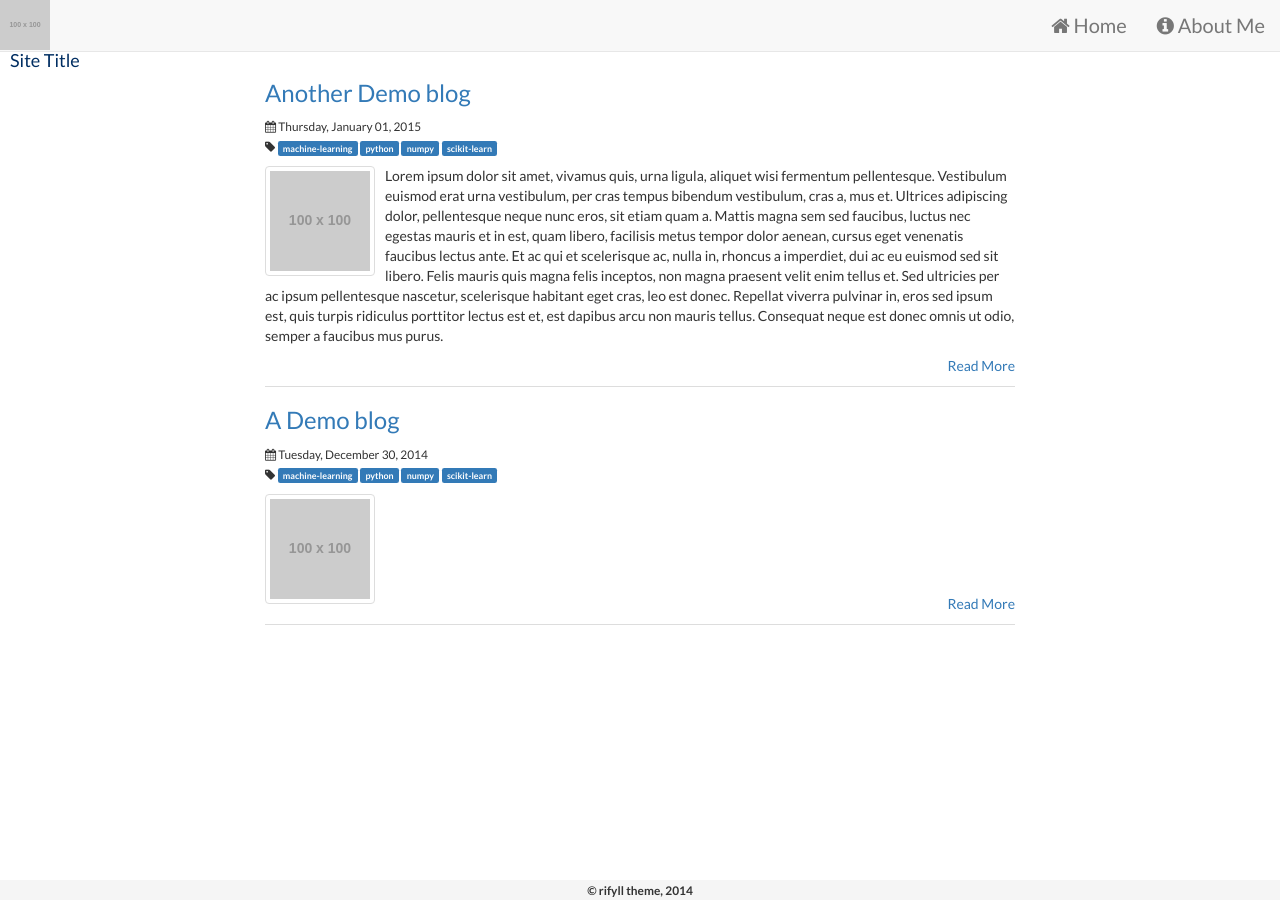
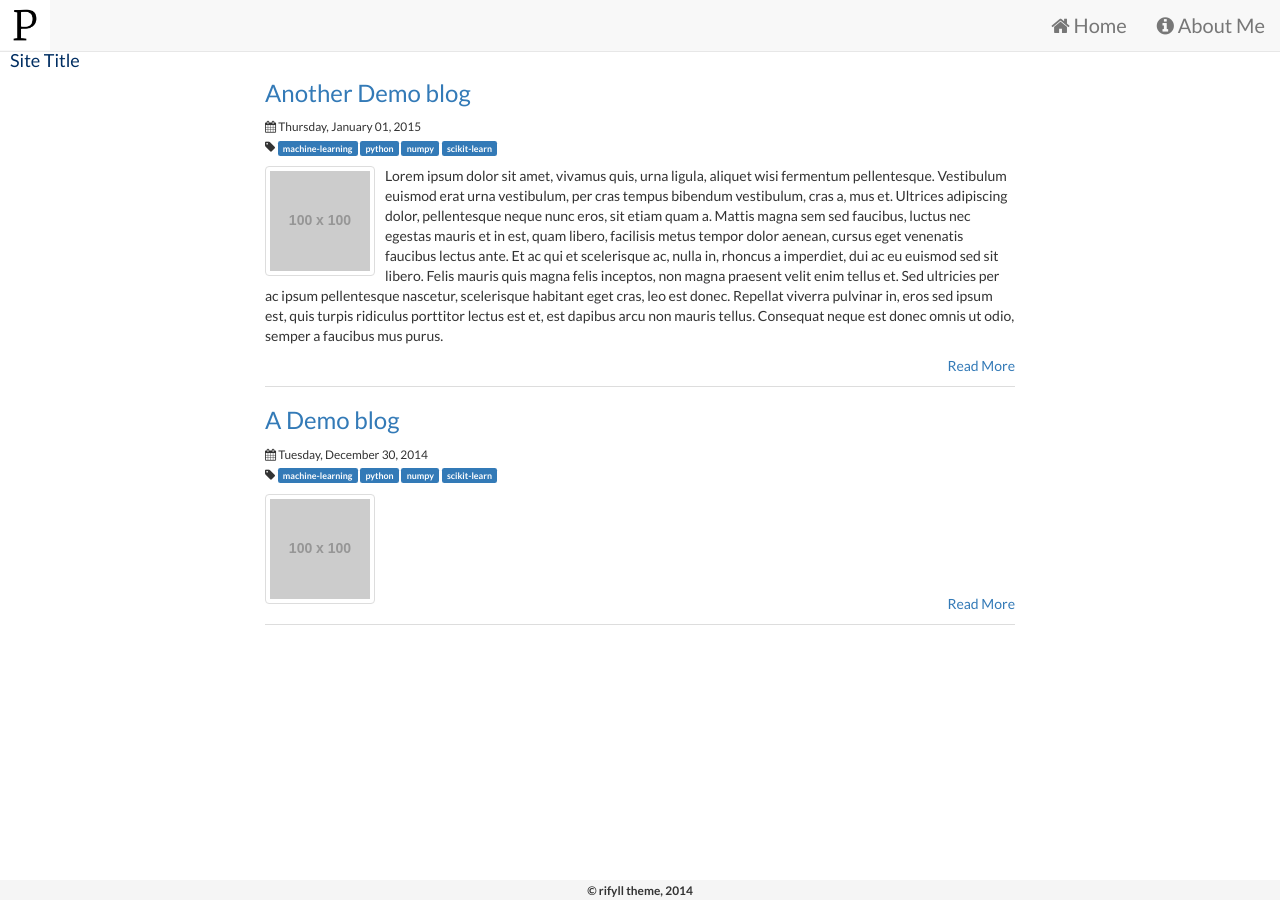
Before and after one commit to LarryBrick/jekyll_demo, a Jekyll site: the page built from index.html, in a window 1280 px wide. Built offline with Jekyll 4.4.1, drawn with Linux system fonts in a browser that asks for light colours; nearby versions of some CDN libraries.

Commit message:
Update _config.yml
修改网站图标地址

```diff
--- a/_config.yml
+++ b/_config.yml
@@ -2,7 +2,7 @@
 title: Site Title
 email: somename@somedomain.com
 description: "Site Description"
-logo_location: "http://placehold.it/100x100&text=LOGO"
+logo_location: "./apple-touch-icon-180x180.png"
 
 #baseurl: "" # the subpath of your site, e.g. /blog/
 #url: "" # the base hostname & protocol for your site
```
